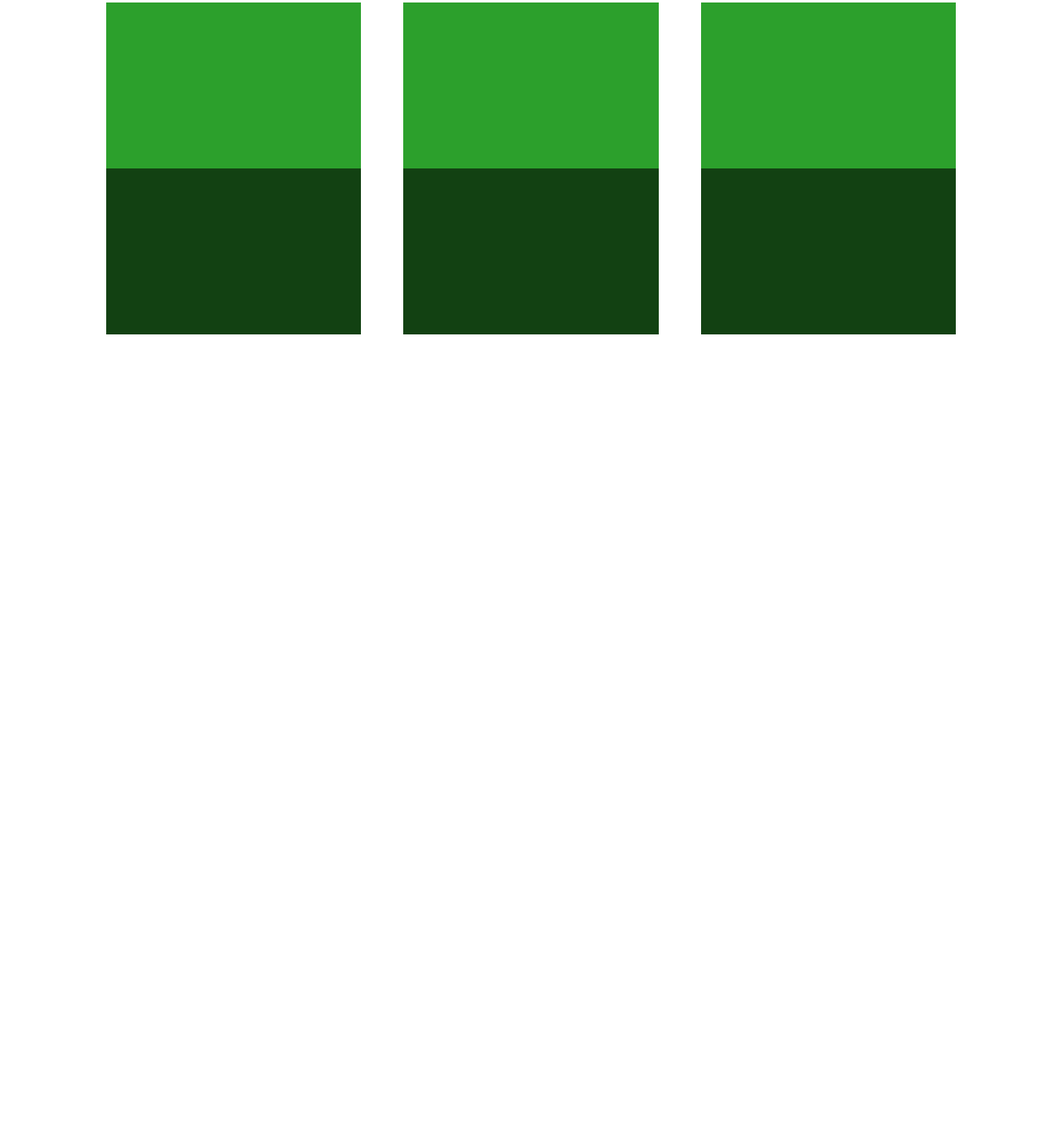
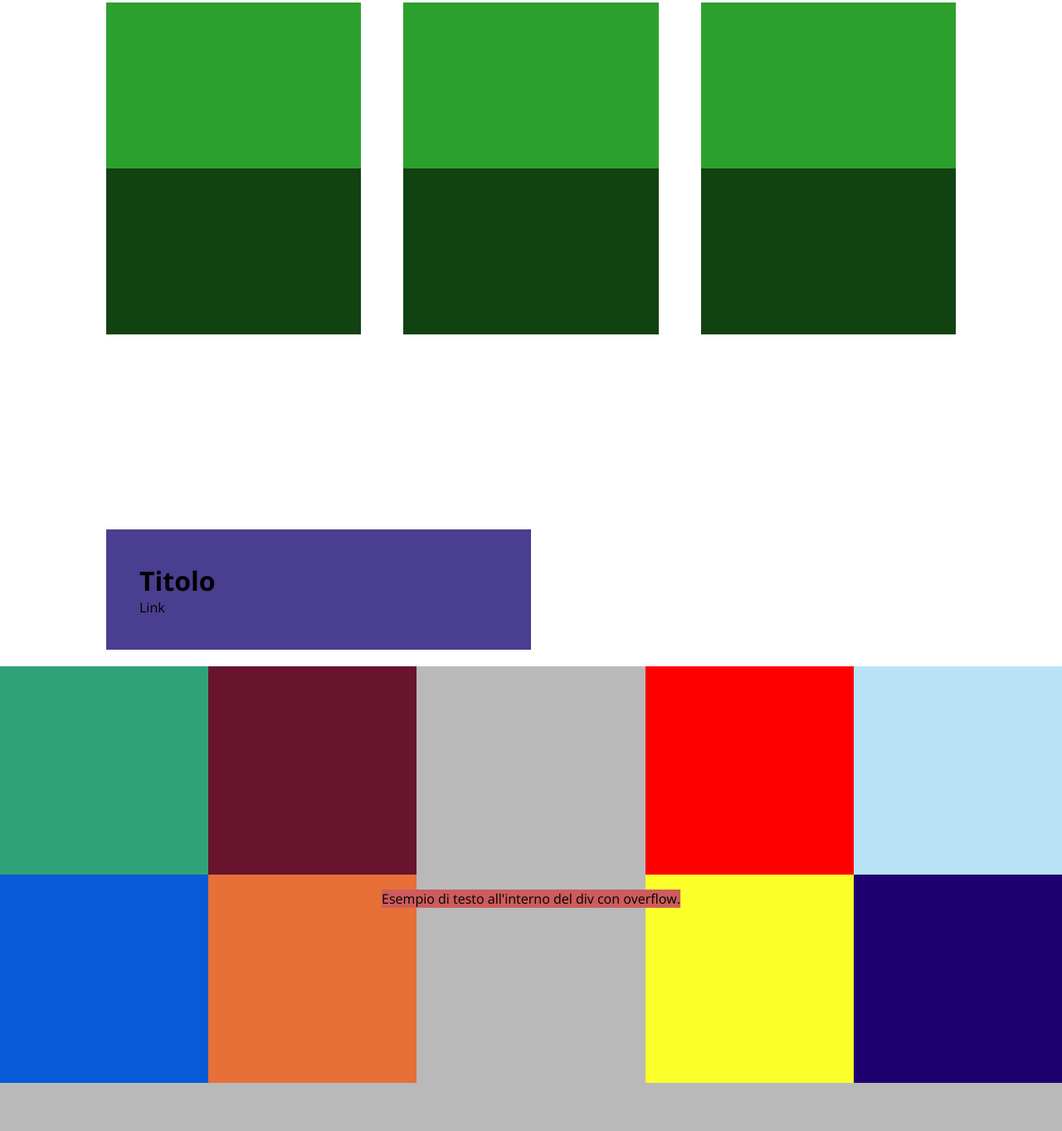
Before and after one commit to AngelaDeP/htmlcss-dropbox, a plain HTML site: page index.html in a window 1280 px wide. Shown: the part 3790-5153 px from the top of the page at 83% size. Before the commit the page ends 4193 px from the top, so only its background shows below. Drawn offline with nearby package versions, Linux system fonts and the light colour scheme.

Commit message:
Aggiunta sezione loghi aziende, da rivedere

```diff
--- a/css/style.css
+++ b/css/style.css
@@ -199,3 +199,118 @@ main .container .bottom-sec {
 .second-row {
     margin-top: 70px;
 }
+
+/* Sezione Team */
+
+.team-numbers-sec {
+    width: 100%;
+    height: 400px;
+    position: relative;
+}
+
+.team-text {
+    position: absolute;
+    bottom: 0;
+    left: 0;
+    width: 50%;
+    background-color: rgb(73, 62, 143);
+    padding: 40px;
+    margin: 20px 0px;
+}
+
+/* Sezione Loghi Aziende
+DA RIVEDERE, NON FUNZIONA CORRETTAMENTE */
+
+#logo-sec {
+    width: 100%;
+    height: 70vh;
+    background-color: rgb(185, 185, 185);
+    background-position: center;
+	background-size: cover;
+	background-repeat: no-repeat;
+    position: relative;
+}
+
+.logo-designit {
+    width: 251px;
+    height: 251px;
+    float: left;
+    top:0;
+    left: 0;
+    background-color: rgb(47, 163, 119);
+}
+
+.logo-arizona {
+    width: 251px;
+    height: 251px;
+    float: left;
+    top: 0;
+    left: 251px;
+    background-color: rgb(104, 20, 45);
+}
+
+.logo-hearst {
+    width: 251px;
+    height: 251px;
+    float: right;
+    top: 0;
+    right: 0;
+    background-color: rgb(184, 227, 247);
+}
+
+.logo-bicycle {
+    width: 251px;
+    height: 251px;
+    float: right;
+    top: 0;
+    right: 251px;
+    background-color: rgb(255, 0, 0);
+}
+
+.logo-florida {
+    width: 251px;
+    height: 251px;
+    float: left;
+    bottom: 0;
+    left: 0;
+    background-color: rgb(8, 90, 214);
+}
+
+.logo-topps {
+    width: 251px;
+    height: 251px;
+    float: left;
+    bottom: 0;
+    left: 251px;
+    background-color: rgb(231, 111, 56);
+}
+
+.logo-lonely {
+    width: 251px;
+    height: 251px;
+    float: right;
+    bottom: 0;
+    right: 251px;
+    background-color: rgb(30, 0, 112);
+}
+
+.logo-channel {
+    width: 251px;
+    height: 251px;
+    float: right;
+    bottom: 0;
+    right: 0px;
+    background-color: rgb(251, 255, 42);
+}
+
+.logo-col-central {
+    position: absolute;
+    top: 50%;
+    left: 50%;
+    text-align: center;
+    transform: translate(-50%,-50%);
+    /*width: 516px;
+    height: 400px;*/
+    background-color: rgb(205, 92, 92);
+    overflow: auto;
+}
--- a/index.html
+++ b/index.html
@@ -124,7 +124,49 @@
             </div>
             <!-- Fine Sezione Operazioni DB -->
 
+            <!-- Sezione Team -->
+
+            <div class="team-numbers-sec">
+
+                 <div class="team-text">
+                    <h1>Titolo</h1>
+                    <span>Link</span>
+                </div>
+
+            </div>
+
+            <!-- Fine Sezione Team -->
+
+
+
         </div>
+
+        <!-- Sezione Loghi Aziende -->
+
+        <!-- Fine Sezione Loghi Aziende -->
+
+        <section id="logo-sec">
+
+            <div class="logo-firstrow row">
+                <div class="logo-designit"></div>
+                <div class="logo-arizona"></div>
+
+                <div class="logo-hearst"></div>
+                <div class="logo-bicycle"></div>
+            </div>
+
+            <div class="logo-col-central row">
+                <span>Esempio di testo all'interno del div con overflow.</span>
+            </div>
+
+            <div class="logo-secondrow row">
+                <div class="logo-florida"></div>
+                <div class="logo-topps"></div>
+
+                <div class="logo-lonely"></div>
+                <div class="logo-channel"></div>
+            </div>
+        </section>
 
     </main>
 
```
